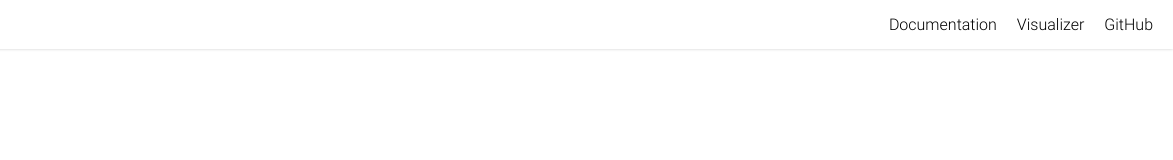
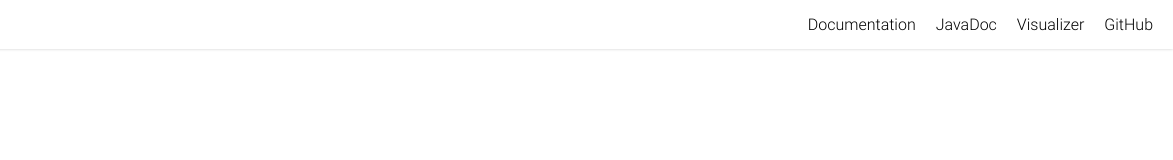
Before and after one commit to yamass/redg-website, a plain HTML site: page index.html in a window 1280 px wide. Shown: the top 160 px of the page, 107-1280 px from the left. Drawn offline with nearby package versions, Linux system fonts and the light colour scheme.

Commit message:
add link to JavaDoc

```diff
--- a/index.html
+++ b/index.html
@@ -33,6 +33,7 @@
     </div>
     <div class="navigation-right">
         <a href="documentation/">Documentation</a>
+        <a href="apidocs/">JavaDoc</a>
         <a href="visualizer/">Visualizer</a>
         <a href="https://github.com/yamass/redg">GitHub</a>
     </div>
```
